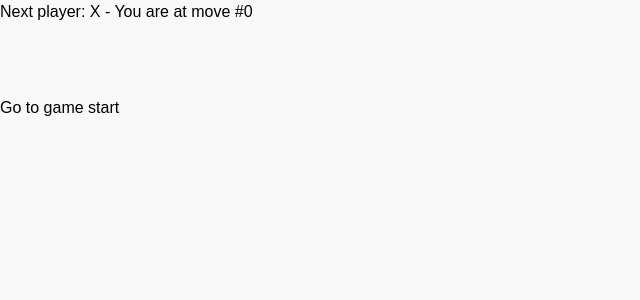
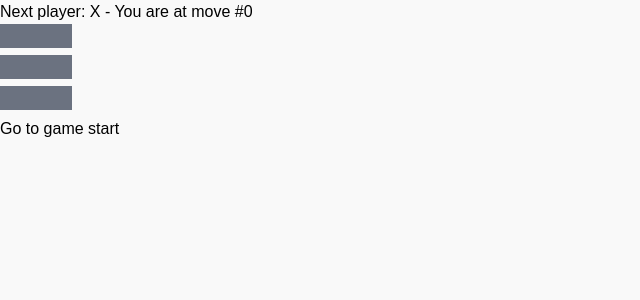
Before and after one commit to npnquang/unihack-2024, a React (Vite) app: page /tictactoe in a window 1280 px wide. Shown: the top 300 px of the page, without its empty margins (0-640 px from the left). Built offline with nearby package versions, Linux system fonts and the light colour scheme.

Commit message:
Change the size of button

```diff
--- a/src/App.jsx
+++ b/src/App.jsx
@@ -1,7 +1,7 @@
 import { BrowserRouter, Routes, Route } from "react-router-dom";
 import Home from "./home/Home";
-import SnakeGame from "./components/snake/SnakeGame";
-import TicTacToe from "./components/tictactoe/TicTacToe";
+import SnakeGame from "./components/Snake/SnakeGame";
+import TicTacToe from "./components/TicTacToe/TicTacToe";
 import Rpsgame from "./components/rock-pap-sic/Rpsgame";
 const App = () => {
   return (
--- a/src/components/TicTacToe/Square.jsx
+++ b/src/components/TicTacToe/Square.jsx
@@ -2,7 +2,7 @@ import { PropTypes } from 'prop-types'
 
 export function Square({ value, onSquareClick }) {
   return (
-    <button className="square" onClick={onSquareClick}>
+    <button className="square bg-gray-500 w-6 h-6 border-solid border-black" onClick={onSquareClick}>
       {value}
     </button>
   );
```
